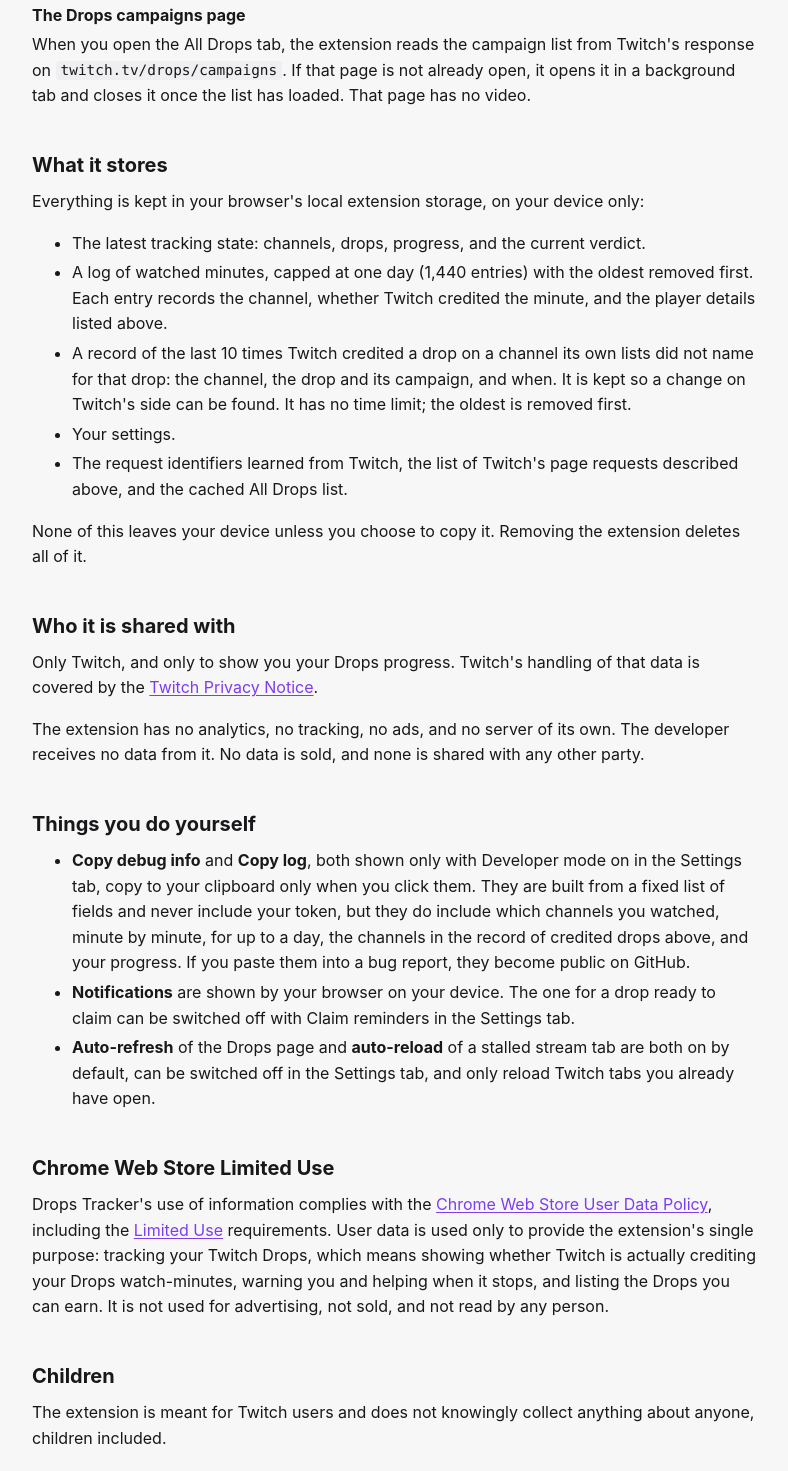
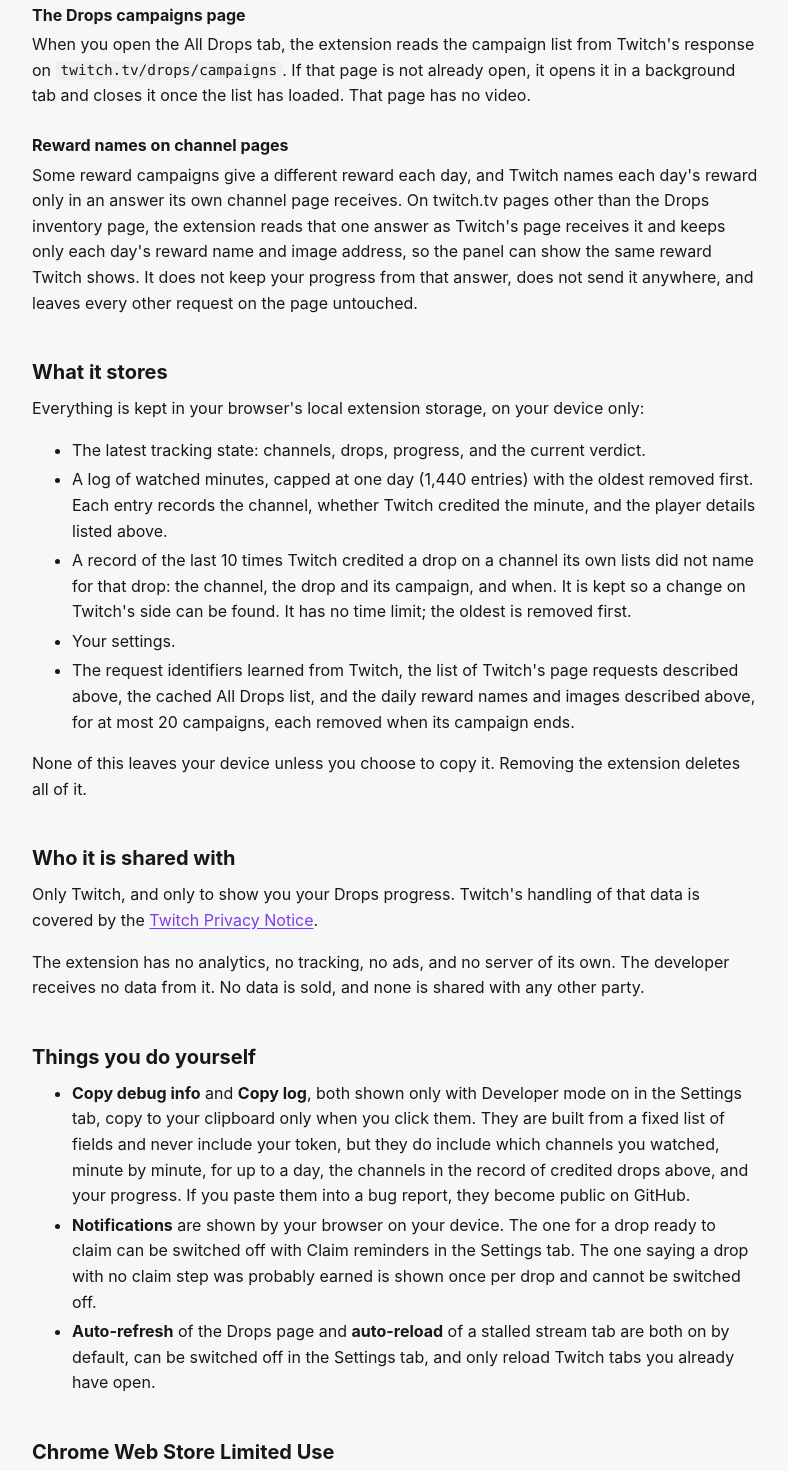
Before and after one commit to hooov/hovjsyy.dev, a plain HTML site: page drops-tracker/privacy/index.html in a window 1280 px wide. Shown: the part 1227-2698 px from the top of the page, without its empty margins (244-1032 px from the left). Drawn offline with Linux system fonts and the light colour scheme.

Commit message:
Drops Tracker privacy: reward names read on channel pages, the likely-earned notification

```diff
--- a/drops-tracker/privacy/index.html
+++ b/drops-tracker/privacy/index.html
@@ -47,6 +47,9 @@
       <h3>The Drops campaigns page</h3>
       <p>When you open the All Drops tab, the extension reads the campaign list from Twitch's response on <code>twitch.tv/drops/campaigns</code>. If that page is not already open, it opens it in a background tab and closes it once the list has loaded. That page has no video.</p>
 
+      <h3>Reward names on channel pages</h3>
+      <p>Some reward campaigns give a different reward each day, and Twitch names each day's reward only in an answer its own channel page receives. On twitch.tv pages other than the Drops inventory page, the extension reads that one answer as Twitch's page receives it and keeps only each day's reward name and image address, so the panel can show the same reward Twitch shows. It does not keep your progress from that answer, does not send it anywhere, and leaves every other request on the page untouched.</p>
+
       <h2>What it stores</h2>
       <p>Everything is kept in your browser's local extension storage, on your device only:</p>
       <ul>
@@ -54,7 +57,7 @@
         <li>A log of watched minutes, capped at one day (1,440 entries) with the oldest removed first. Each entry records the channel, whether Twitch credited the minute, and the player details listed above.</li>
         <li>A record of the last 10 times Twitch credited a drop on a channel its own lists did not name for that drop: the channel, the drop and its campaign, and when. It is kept so a change on Twitch's side can be found. It has no time limit; the oldest is removed first.</li>
         <li>Your settings.</li>
-        <li>The request identifiers learned from Twitch, the list of Twitch's page requests described above, and the cached All Drops list.</li>
+        <li>The request identifiers learned from Twitch, the list of Twitch's page requests described above, the cached All Drops list, and the daily reward names and images described above, for at most 20 campaigns, each removed when its campaign ends.</li>
       </ul>
       <p>None of this leaves your device unless you choose to copy it. Removing the extension deletes all of it.</p>
 
@@ -65,7 +68,7 @@
       <h2>Things you do yourself</h2>
       <ul>
         <li><strong>Copy debug info</strong> and <strong>Copy log</strong>, both shown only with Developer mode on in the Settings tab, copy to your clipboard only when you click them. They are built from a fixed list of fields and never include your token, but they do include which channels you watched, minute by minute, for up to a day, the channels in the record of credited drops above, and your progress. If you paste them into a bug report, they become public on GitHub.</li>
-        <li><strong>Notifications</strong> are shown by your browser on your device. The one for a drop ready to claim can be switched off with Claim reminders in the Settings tab.</li>
+        <li><strong>Notifications</strong> are shown by your browser on your device. The one for a drop ready to claim can be switched off with Claim reminders in the Settings tab. The one saying a drop with no claim step was probably earned is shown once per drop and cannot be switched off.</li>
         <li><strong>Auto-refresh</strong> of the Drops page and <strong>auto-reload</strong> of a stalled stream tab are both on by default, can be switched off in the Settings tab, and only reload Twitch tabs you already have open.</li>
       </ul>
 
```
